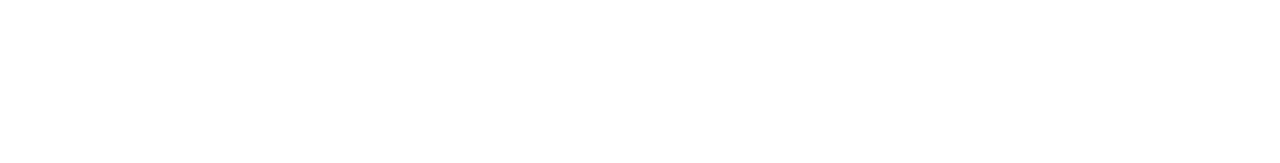
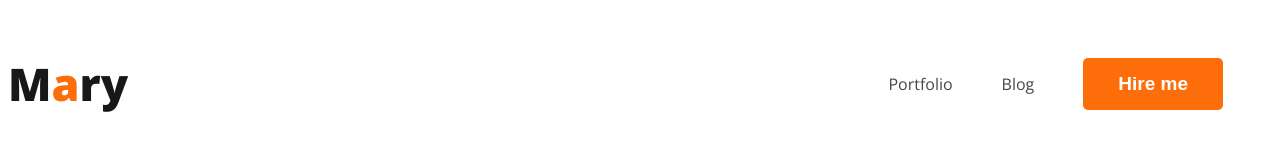
Before and after one commit to jafar-iqbal/developer-portfolio, a plain HTML site: page index.html in a window 1280 px wide. Drawn offline with nearby package versions, Linux system fonts and the light colour scheme.

Commit message:
added nav

```diff
--- a/index.html
+++ b/index.html
@@ -4,8 +4,27 @@
     <meta charset="UTF-8">
     <meta name="viewport" content="width=device-width, initial-scale=1.0">
     <title>Developer Portfolio</title>
+    <link rel="preconnect" href="https://fonts.googleapis.com">
+<link rel="preconnect" href="https://fonts.gstatic.com" crossorigin>
+<link href="https://fonts.googleapis.com/css2?family=Open+Sans:wght@400;700;800&display=swap" rel="stylesheet">
+    <link rel="stylesheet" href="styles/portfolio.css">
 </head>
 <body>
+    <header>
+        <nav>
+            <h3 class="nav-title">M<span class="font-design">a</span>ry</h3>
+            <ul>
+                <li><a href="">Portfolio</a></li>
+                <li><a href="">Blog</a></li>
+                <li><button class="btn-primary">Hire me</button></li>
+            </ul>
+        </nav>
+    </header>
+    <main>
 
+    </main>
+    <footer>
+
+    </footer>
 </body>
 </html>
--- /dev/null
+++ b/styles/portfolio.css
@@ -0,0 +1,50 @@
+/* common shared styles */
+body {
+    font-family: 'Lato', sans-serif;
+    font-family: 'Open Sans', sans-serif;
+}
+
+.font-design {
+    color: #FD6E0A;
+    width: 150px;
+    height: 64px;
+    flex-shrink: 0;
+}
+
+.btn-primary {
+    border-radius: 5px;
+    background: #FD6E0A;
+    border: 0;
+    color: white;
+    font-size: 19px;
+    font-weight: 650;
+    padding: 15px 35px;
+}
+
+/* nav related style */
+nav {
+    display: flex;
+    justify-content: space-between;
+    align-items: center;
+}
+
+.nav-title {
+    color: var(--Dark-01, #181818);
+    font-size: 45px;
+    font-weight: 800;
+}
+
+nav>ul {
+    display: flex;
+    align-items: center;
+}
+
+nav li {
+    list-style: none;
+    margin-right: 49px;
+}
+
+nav a {
+    text-decoration: none;
+    color: #474747;
+}
```
